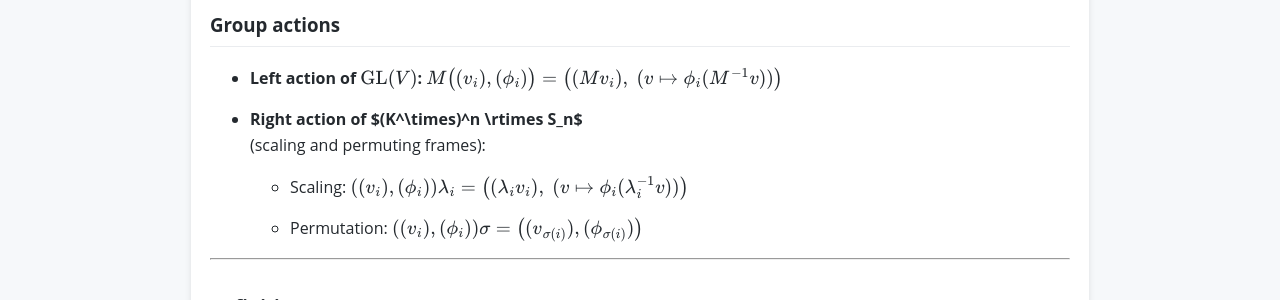
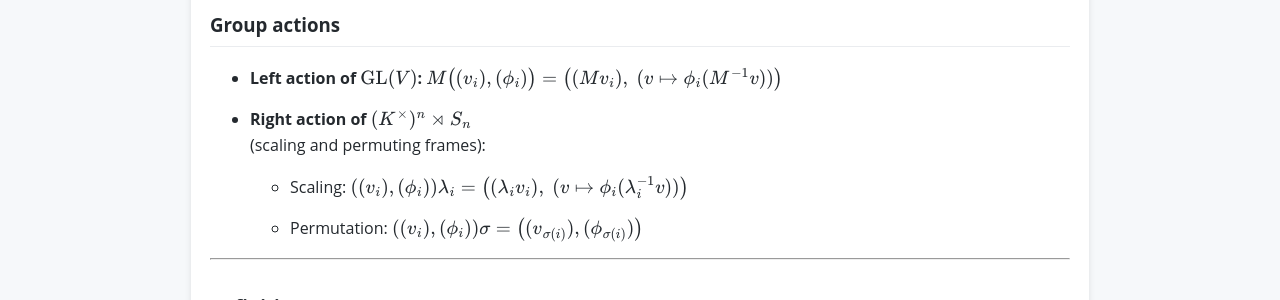
Before and after one commit to ayanava314/GIT-ETF, a Jekyll site: the page built from week01.md, in a window 1280 px wide. Shown: the part 767-1067 px from the top of the page. Built offline with Jekyll 4.4.1, drawn with Linux system fonts in a browser that asks for light colours; comment, search, counter and statistics services are not loaded.

```diff
--- a/week01.md
+++ b/week01.md
@@ -42,7 +42,7 @@ M\big((v_i),(\phi_i)\big)
 \big((Mv_i),\; (v \mapsto \phi_i(M^{-1}v))\big)
 $$
 
-- **Right action of $(K^\times)^n \rtimes S_n$**
+- **Right action of $$(K^\times)^n \rtimes S_n$$**
   (scaling and permuting frames):
 
   - Scaling:
```
